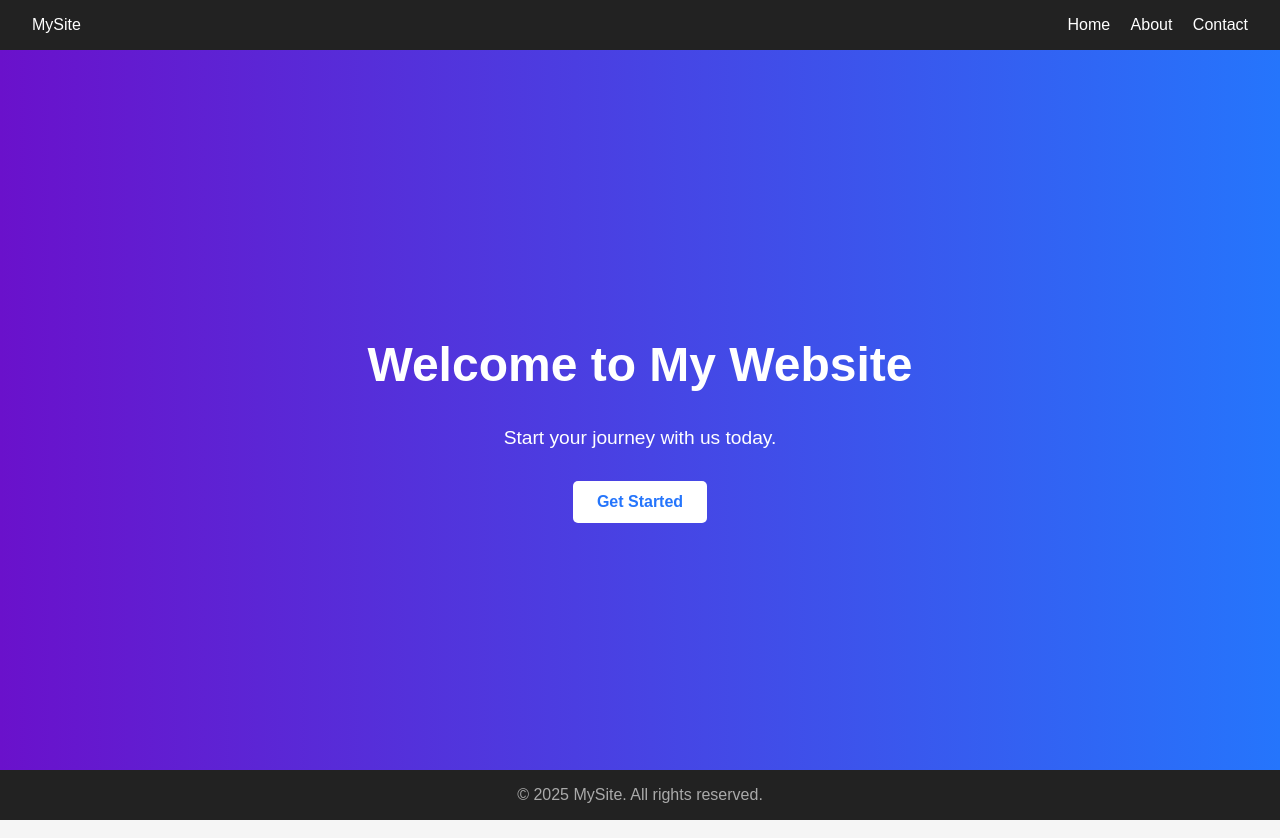
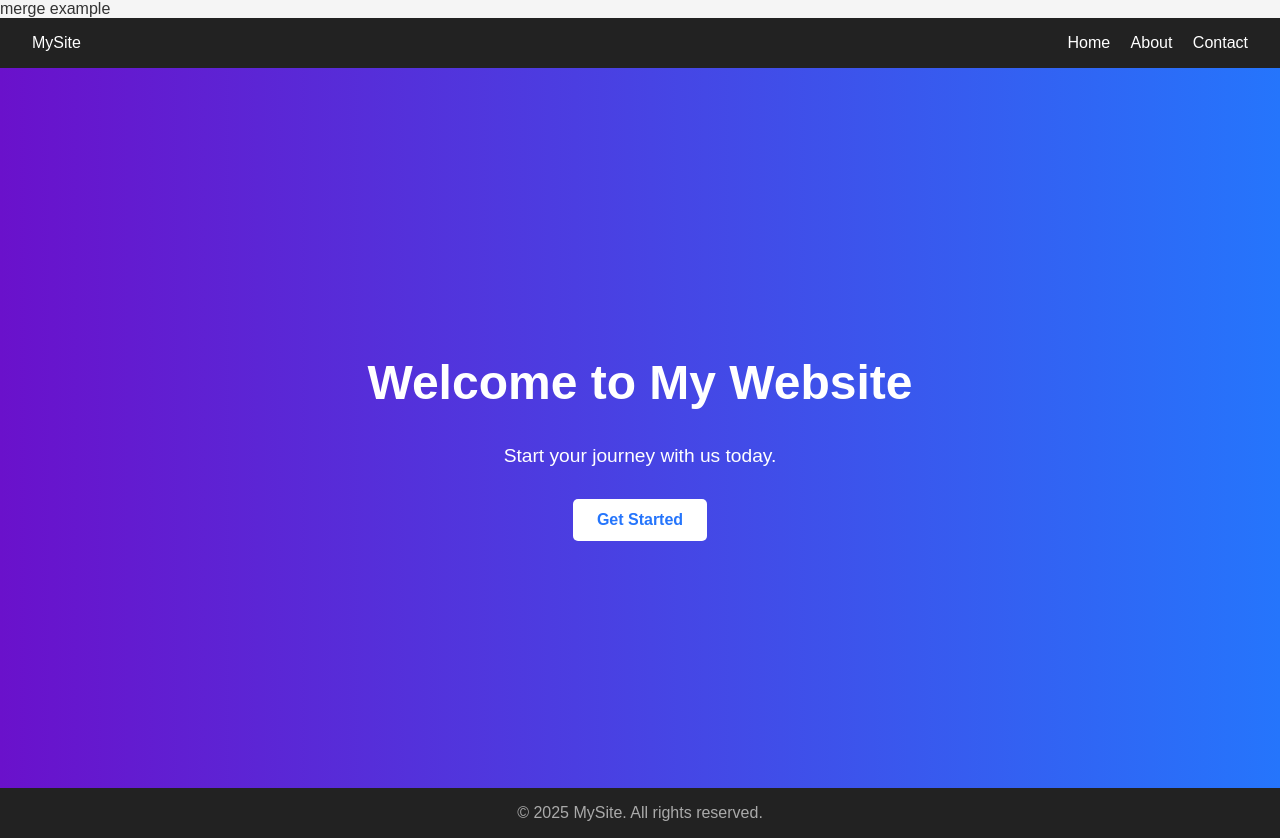
Before and after one commit to write2Asad/lutonDev, a plain HTML site: page index.html in a window 1280 px wide. Drawn offline with Linux system fonts and the light colour scheme.

Commit message:
new merge changes

```diff
--- a/index.html
+++ b/index.html
@@ -67,7 +67,7 @@
   </style>
 </head>
 <body>
-
+<div>merge example</div>
   <header>
     <div class="logo">MySite</div>
     <nav>
```
